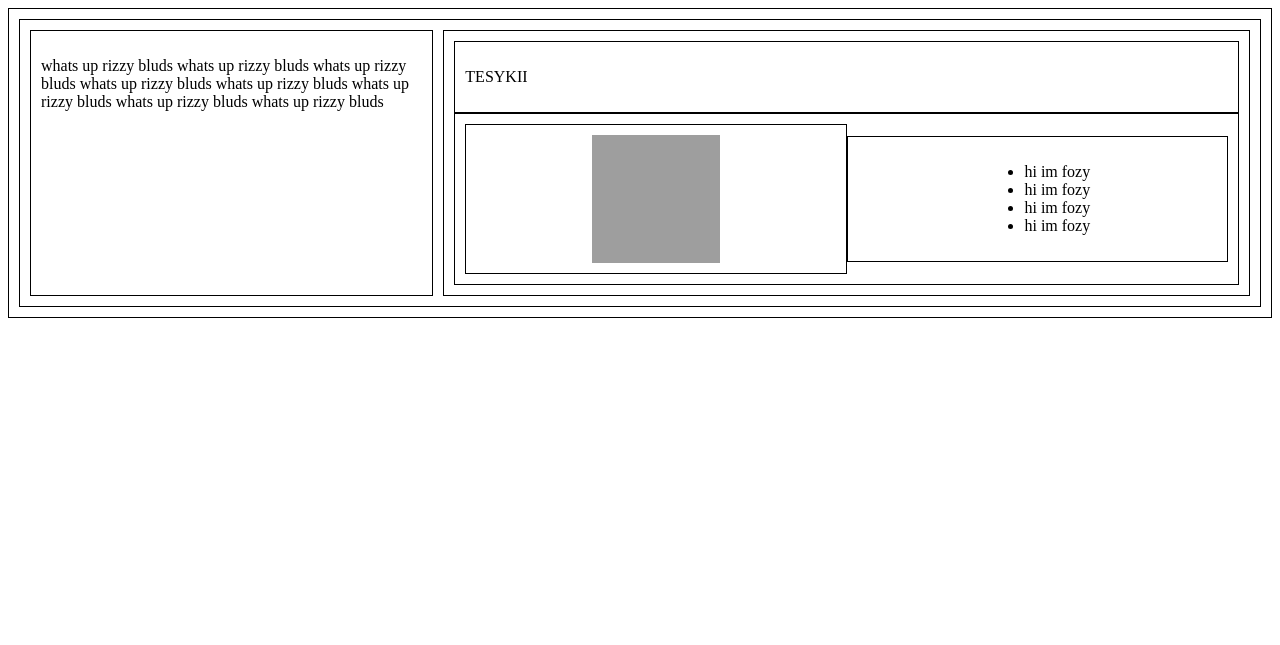
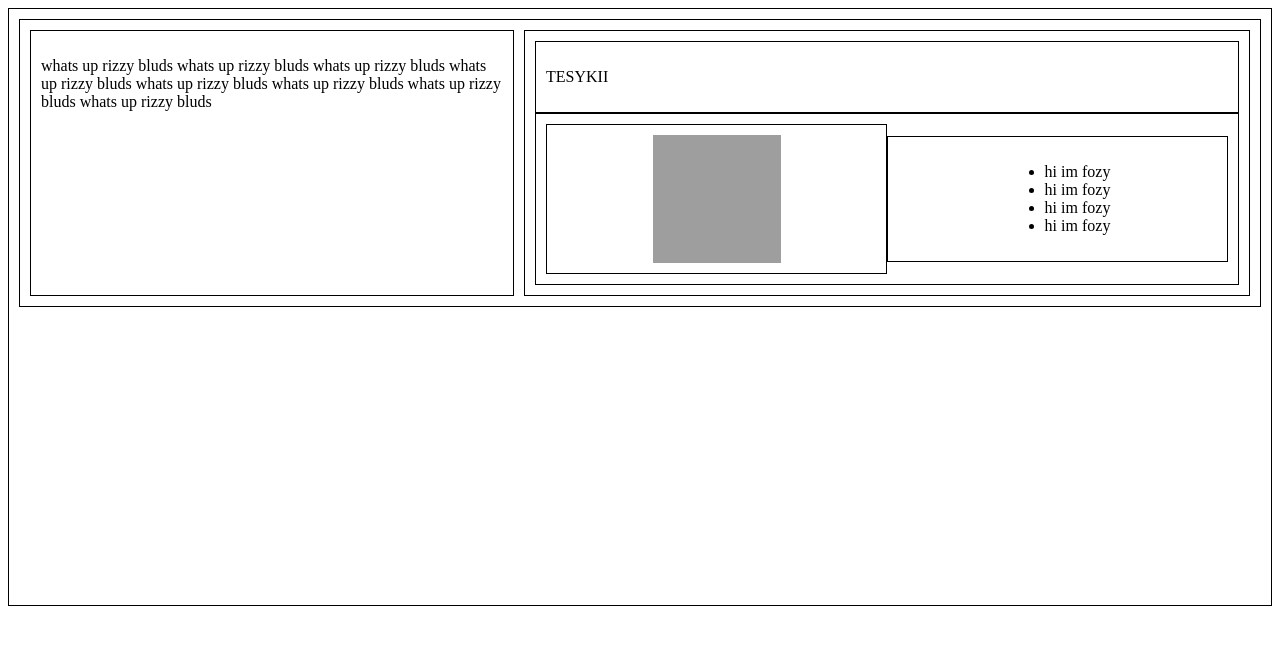
Before and after one commit to lucaslovestacos/lucaslovestacos.github.io, a PHP site: page /tesykii/index.html in a window 1280 px wide. Shown: the top 645 px of the page. Run offline with PHP 8.4, Linux system fonts and the light colour scheme; grey boxes are pictures that could not be loaded.

Commit message:
Update styles.css

```diff
--- a/tesykii/styles.css
+++ b/tesykii/styles.css
@@ -5,10 +5,11 @@ div {
 
 .container {
   grid-template-rows: 1fr 1fr;
+  display: grid;
 }
 
 .section {
-  grid-template-columns: 1fr 2fr;
+  grid-template-columns: 4fr 6fr;
   gap: 10px;
   display: grid;
 }
```
